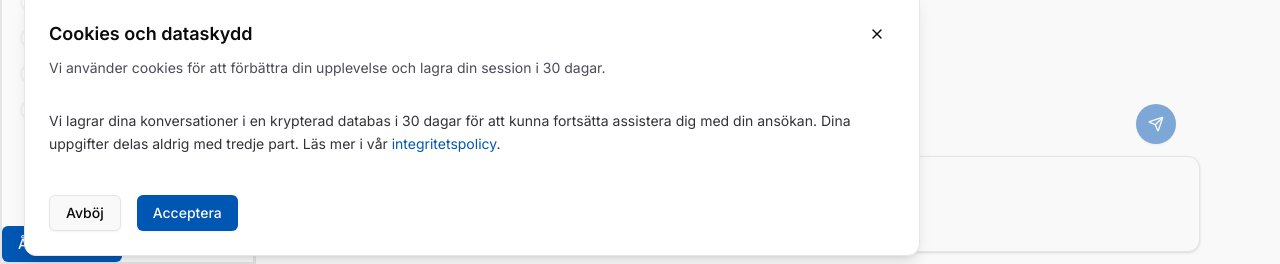
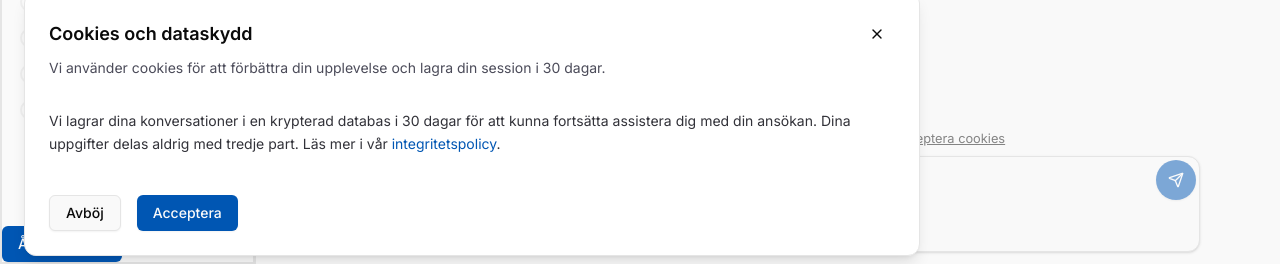
Before and after one commit to Gamefan00/chas_challenge, a Next.js app in the folder frontend/: page /interviewChat in a window 1280 px wide. Shown: the part 520-784 px from the top of the page. Built offline with nearby package versions, Linux system fonts and the light colour scheme; no server answers.

Commit message:
feat: update cookie consent management to use consistent key naming and improve session handling

```diff
--- a/frontend/app/(site)/cookies/page.js
+++ b/frontend/app/(site)/cookies/page.js
@@ -16,7 +16,7 @@ const CookieSettingsPage = () => {
 
   useEffect(() => {
     // Load current cookie settings
-    const currentConsent = getCookie("cookie-consent") === "accepted";
+    const currentConsent = getCookie("cookiesAccepted") === "true";
     setCookieConsent(currentConsent);
   }, []);
 
@@ -26,7 +26,7 @@ const CookieSettingsPage = () => {
   };
 
   const saveSettings = () => {
-    setCookie("cookie-consent", cookieConsent ? "accepted" : "rejected");
+    setCookie("cookiesAccepted", cookieConsent ? "true" : "false");
 
     // If user rejected cookies, clear session
     if (!cookieConsent) {
--- a/frontend/app/api/auth/login/route.js
+++ b/frontend/app/api/auth/login/route.js
@@ -1,8 +1,10 @@
 export async function POST(request) {
+  const BASE_URL = process.env.API_URL || "http://localhost:4000";
+
   try {
     const body = await request.json();
 
-    const response = await fetch("http://localhost:4000/auth/login", {
+    const response = await fetch(`${BASE_URL}/auth/login`, {
       method: "POST",
       headers: {
         "Content-Type": "application/json",
--- a/frontend/app/api/auth/logout/route.js
+++ b/frontend/app/api/auth/logout/route.js
@@ -1,6 +1,8 @@
 export async function POST(request) {
+  const BASE_URL = process.env.API_URL || "http://localhost:4000";
+
   try {
-    const response = await fetch("http://localhost:4000/auth/logout", {
+    const response = await fetch(`${BASE_URL}/auth/logout`, {
       method: "POST",
       credentials: "include",
     });
--- a/frontend/app/api/auth/verify/route.js
+++ b/frontend/app/api/auth/verify/route.js
@@ -1,6 +1,8 @@
 export async function GET(request) {
+  const BASE_URL = process.env.API_URL || "http://localhost:4000";
+
   try {
-    const response = await fetch("http://localhost:4000/auth/verify-admin", {
+    const response = await fetch(`${BASE_URL}/auth/verify-admin`, {
       method: "GET",
       credentials: "include",
       headers: {
--- a/frontend/components/UserIdInitializer.jsx
+++ b/frontend/components/UserIdInitializer.jsx
@@ -2,7 +2,7 @@
 
 import { useEffect } from "react";
 
-const BASE_URL = process.env.NEXT_PUBLIC_API_URL || "http://localhost:4000";
+const BASE_URL = process.env.API_URL || "http://localhost:4000";
 
 export default function UserIdInitializer() {
   useEffect(() => {
--- a/frontend/components/admin/BehaviorSettings.jsx
+++ b/frontend/components/admin/BehaviorSettings.jsx
@@ -14,7 +14,7 @@ import SaveBtn from "@/components/admin/SaveBtn";
 import { StatusMessage } from "@/components/admin/StatusMessage";
 
 export default function BehaviorSettings() {
-  const BASE_URL = process.env.NEXT_PUBLIC_API_URL || "http://localhost:4000";
+  const BASE_URL = process.env.API_URL || "http://localhost:4000";
   const [error, setError] = useState(null);
   const [saveStatus, setSaveStatus] = useState(null);
   const [loading, setLoading] = useState(true);
--- a/frontend/components/admin/ConfigSettings.jsx
+++ b/frontend/components/admin/ConfigSettings.jsx
@@ -15,7 +15,7 @@ import SaveBtn from "@/components/admin/SaveBtn";
 import { StatusMessage } from "@/components/admin/StatusMessage";
 
 export default function AIBotSettings() {
-  const BASE_URL = process.env.NEXT_PUBLIC_API_URL || "http://localhost:4000";
+  const BASE_URL = process.env.API_URL || "http://localhost:4000";
   const [error, setError] = useState(null);
   const [saveStatus, setSaveStatus] = useState(null);
   const [loading, setLoading] = useState(true);
--- a/frontend/components/chatpage/ChatComponent.jsx
+++ b/frontend/components/chatpage/ChatComponent.jsx
@@ -2,6 +2,8 @@
 
 import { Loader2, Send, Copy } from "lucide-react";
 import { useEffect, useState, useRef } from "react";
+import Link from "next/link";
+
 import { Button } from "@/components/ui/button";
 import { Card } from "@/components/ui/card";
 import { Textarea } from "@/components/ui/textarea";
@@ -46,12 +48,17 @@ function CopyButton({ message }) {
 
 export default function ChatComponent({ steps, historyEndpoint, welcomeEndpoint, type }) {
   // Use environment variable or default to localhost
-  const BASE_URL = process.env.NEXT_PUBLIC_API_URL || "http://localhost:4000";
+  const BASE_URL = process.env.API_URL || "http://localhost:4000";
   const [message, setMessage] = useState("");
   const [isLoading, setIsLoading] = useState(false);
   const [isHydrated, setIsHydrated] = useState(false);
   const [currentStep, setCurrentStep] = useState("step-1");
   const [completedSteps, setCompletedSteps] = useState([]);
+  const [cookieConsent, setCookieConsent] = useState(undefined);
+
+  useEffect(() => {
+    setCookieConsent(localStorage.getItem("cookiesAccepted") === "true");
+  }, []);
 
   // Create chat histories object dynamically from steps
   const initialChatHistories = {};
@@ -132,6 +139,8 @@ export default function ChatComponent({ steps, historyEndpoint, welcomeEndpoint,
 
     async function sendHistoryToBackend() {
       const userId = localStorage.getItem("userId");
+
+      if (!cookieConsent) return;
 
       try {
         const response = await fetch(`${BASE_URL}${historyEndpoint}`, {
@@ -443,7 +452,7 @@ export default function ChatComponent({ steps, historyEndpoint, welcomeEndpoint,
                 style={{ maxWidth: "4xl", margin: "0 auto" }}
                 className="flex w-full max-w-4xl items-center px-4 pb-4"
               >
-                <div className="justyfy-end relative flex flex-1 flex-col">
+                <div className="relative flex flex-1 flex-col">
                   <Textarea
                     value={message}
                     onChange={(e) => {
@@ -454,7 +463,17 @@ export default function ChatComponent({ steps, historyEndpoint, welcomeEndpoint,
                     placeholder="Skriv ett meddelande..."
                     className="border-border bg-background max-h-max min-h-24 w-full resize-none overflow-y-auto rounded-xl p-3 pr-16 shadow-sm"
                   />
-                  <div className="absolute right-3 bottom-0 p-3">
+                  {!cookieConsent && (
+                    <div className="text-foreground/50 absolute bottom-2 flex w-full justify-center">
+                      <small>
+                        För att få den bästa upplevelsen på vår webbplats, vänligen{" "}
+                        <Link href="/cookies" className="hover:text-primary underline">
+                          acceptera cookies
+                        </Link>
+                      </small>
+                    </div>
+                  )}
+                  <div className="absolute top-1 right-1">
                     <Button
                       onClick={handleSendMessage}
                       disabled={isLoading || !message.trim()}
--- a/frontend/components/chatpage/TopTrackingBar.jsx
+++ b/frontend/components/chatpage/TopTrackingBar.jsx
@@ -11,7 +11,7 @@ const TopTrackingBar = ({
   steps,
 }) => {
   // const [steps, setSteps] = useState(["step-1", "step-2", "step-3", "step-4", "step-5", "step-6"]);
-  const BASE_URL = process.env.NEXT_PUBLIC_API_URL || "http://localhost:4000";
+  const BASE_URL = process.env.API_URL || "http://localhost:4000";
 
   // Use a ref to track if we've already triggered the last step completion
   const lastStepCompletedRef = useRef(false);
--- a/frontend/components/shared/CookieConsent.jsx
+++ b/frontend/components/shared/CookieConsent.jsx
@@ -18,7 +18,7 @@ const CookieConsent = () => {
 
   useEffect(() => {
     // Check if user has already set cookie preference
-    const cookieConsent = localStorage.getItem("cookie-consent");
+    const cookieConsent = localStorage.getItem("cookiesAccepted");
     if (!cookieConsent) {
       // If no preference is set, show the banner
       setShowConsent(true);
@@ -26,12 +26,12 @@ const CookieConsent = () => {
   }, []);
 
   const acceptCookies = () => {
-    localStorage.setItem("cookie-consent", "accepted");
+    localStorage.setItem("cookiesAccepted", "true");
     setShowConsent(false);
   };
 
   const rejectCookies = () => {
-    localStorage.setItem("cookie-consent", "rejected");
+    localStorage.setItem("cookiesAccepted", "false");
     setShowConsent(false);
   };
 
--- a/frontend/lib/cookie-utils.js
+++ b/frontend/lib/cookie-utils.js
@@ -1,5 +1,5 @@
 // utility functions for managing cookies and session
-const COOKIE_CONSENT_KEY = "cookie-consent";
+const COOKIE_CONSENT_KEY = "cookiesAccepted";
 const SESSION_TOKEN_KEY = "session-token";
 
 // Set a cookie with the given name and value
@@ -42,13 +42,12 @@ export const deleteCookie = (name) => {
 // Check if user has accepted cookies
 
 export const hasAcceptedCookies = () => {
-  return getCookie(COOKIE_CONSENT_KEY) === "accepted";
+  return getCookie(COOKIE_CONSENT_KEY) === "true";
 };
 
 // Set cookie consent
-
 export const setCookieConsent = (accepted) => {
-  setCookie(COOKIE_CONSENT_KEY, accepted ? "accepted" : "rejected");
+  setCookie(COOKIE_CONSENT_KEY, accepted ? "true" : "false");
 };
 
 // Save session token (only if cookies are accepted)
```
